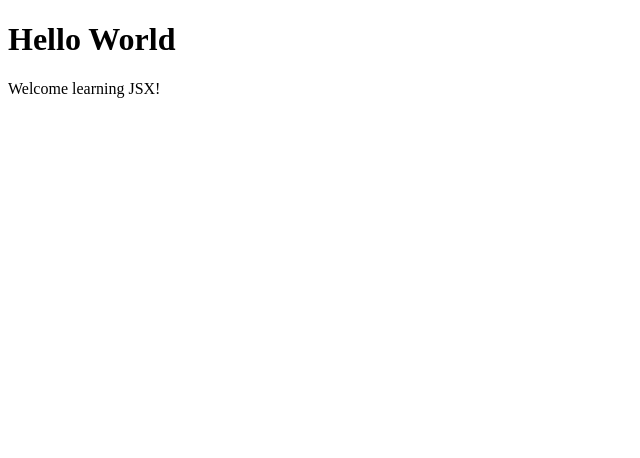
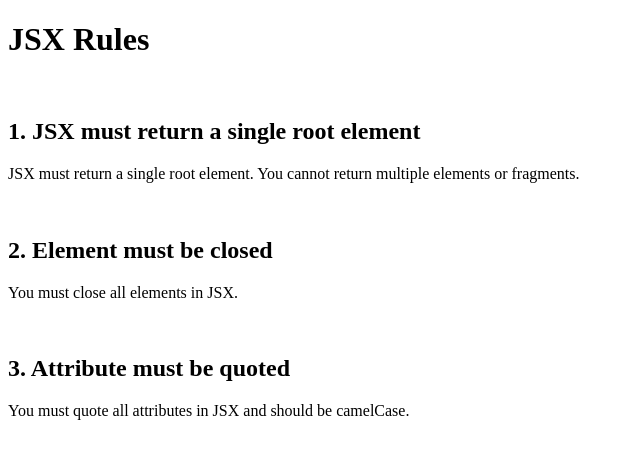
Before and after one commit to pratappadhy2005/react-starter, a React (Vite) app in the folder 11-End-To-End/react-demos/: page / in a window 1280 px wide. Shown: the top 458 px of the page, without its empty margins (0-640 px from the left). Built offline with nearby package versions, Linux system fonts and the light colour scheme.

Commit message:
-Added a functional component with JSX rules

```diff
--- a/11-End-To-End/react-demos/src/App.jsx
+++ b/11-End-To-End/react-demos/src/App.jsx
@@ -2,10 +2,11 @@
 import MainContent from "./components/MainContent"
 import Footer from "./components/Footer"
 import WelcomeMessage from "./components/WelcomeMessage"
+import JSXRules from "./components/JSXRules"
 
 const App = () => {
   return (
-    <WelcomeMessage />
+    <JSXRules />
   )
 }
 
--- /dev/null
+++ b/11-End-To-End/react-demos/src/components/JSXRules.jsx
@@ -0,0 +1,21 @@
+import React from 'react'
+
+const JSXRules = () => {
+    return (
+        <div>
+            <h1>JSX Rules</h1>
+            <br />
+            <h2>1. JSX must return a single root element</h2>
+            <p className='test'>JSX must return a single root element. You cannot return multiple elements or fragments.</p>
+            <br />
+            <h2>2. Element must be closed</h2>
+            <p className='test'>You must close all elements in JSX.</p>
+            <br />
+            <h2>3. Attribute must be quoted</h2>
+            <p className='test'>You must quote all attributes in JSX and should be camelCase.</p>
+            <br />
+        </div>
+    )
+}
+
+export default JSXRules
```
